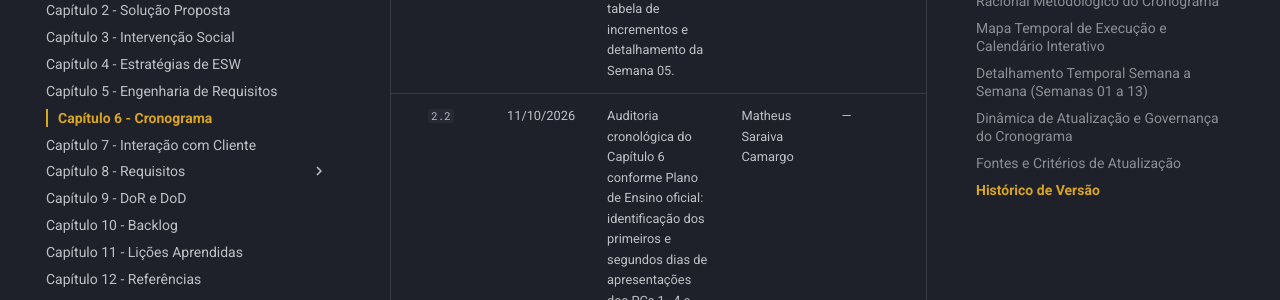
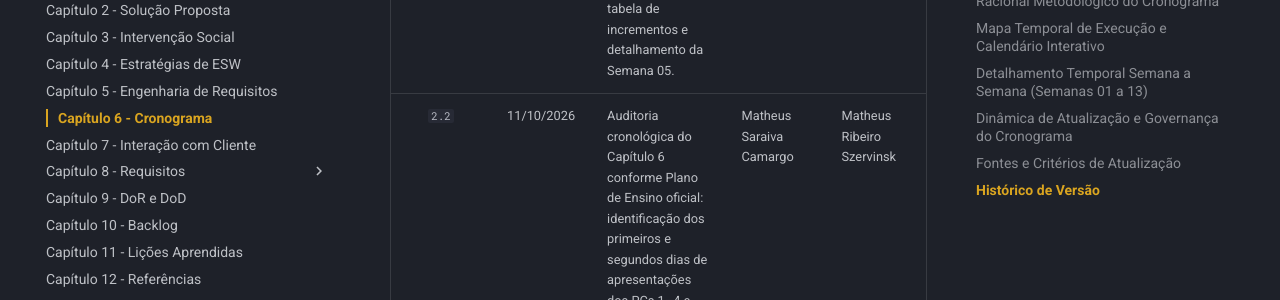
Before and after one commit to mdsreq-fga-unb/REQ-2026.2-T01-DUOC-Finance, an MkDocs documentation site: the page built from docs/cronograma/index.md, in a window 1280 px wide and 900 px high, scrolled down 18574 px. Shown: the part 152-452 px from the top of the window. Built offline with MkDocs 1.6.1 and Material for MkDocs 9.7.7, drawn with Linux system fonts in a browser that asks for light colours; emoji names are drawn with the system emoji font.

Commit message:
finalizando para abrir PR (#109)

```diff
--- a/docs/cronograma/index.md
+++ b/docs/cronograma/index.md
@@ -1861,4 +1861,4 @@ O cronograma do DUOC Finance é um **artefato vivo** sujeito a refinamento cont
 | `1.7` | 19/09/2026 | Correção da referência ao Diagrama de Ishikawa: "6Ms" substituído por "4 categorias causais (adaptação do modelo 6M)", alinhando com as 4 dimensões efetivamente usadas em 1.4 | Paulo Nery | |
 | `2.0` | 21/09/2026 | Reestruturação metodológica, arquitetural e visual integral do cronograma: desacoplamento dos marcos acadêmicos (PC1 a PC4) dos ciclos e incrementos RAD; distribuição das 8 CARs e integrações nos incrementos; estratégia de prototipagem evolutiva UI-First com base no Figma e validação de interfaces mockadas no Frontend antes da lógica de persistência (Supabase); antecipação do motor financeiro (CAR-03) e UAT com janela dedicada para correção de defeitos; inclusão de diagramas metodológicos com suporte nativo a temas claro e escuro; eliminação de conflitos de contraste cromático no calendário e reestruturação ergonômica das unidades e semanas em cards padronizados | Matheus Ribeiro Szervinsk | Equipe Cascata Ágil |
 | `2.1` | 24/09/2026 | Inclusão da Reunião 05 (Priorização MoSCoW, Matriz 4x4 e alinhamento do MVP) realizada em 24/09 no calendário de Setembro, feed de eventos, tabela de incrementos e detalhamento da Semana 05. | Matheus Ribeiro Szervinsk | Eric Araújo e Lucas Zanetti |
-| `2.2` | 11/10/2026 | Auditoria cronológica do Capítulo 6 conforme Plano de Ensino oficial: identificação dos primeiros e segundos dias de apresentações dos PCs 1–4 e corte de publicação às 08h; correção das Reuniões 03 (07/09), 04 (17/09) e natureza interna da 05; atualização dos calendários e semanas; padronização URPS+ e auditor.ia no planejamento vigente; registro de 31 RFs/20 RNFs e ressalvas de validação não comprovada; distinção entre marcos RAD e períodos acadêmicos. | Matheus Saraiva Camargo | — |
+| `2.2` | 11/10/2026 | Auditoria cronológica do Capítulo 6 conforme Plano de Ensino oficial: identificação dos primeiros e segundos dias de apresentações dos PCs 1–4 e corte de publicação às 08h; correção das Reuniões 03 (07/09), 04 (17/09) e natureza interna da 05; atualização dos calendários e semanas; padronização URPS+ e auditor.ia no planejamento vigente; registro de 31 RFs/20 RNFs e ressalvas de validação não comprovada; distinção entre marcos RAD e períodos acadêmicos. | Matheus Saraiva Camargo | Matheus Ribeiro Szervinsk |
```
